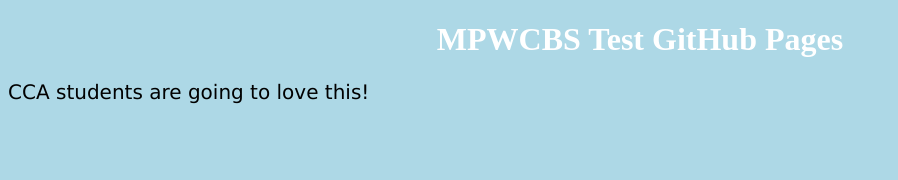
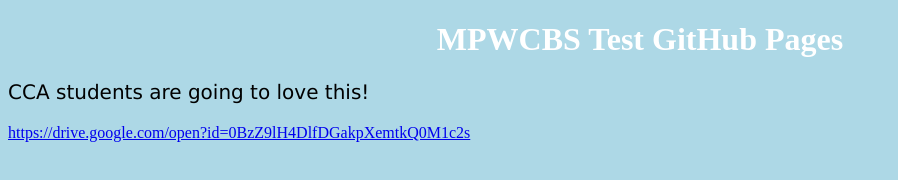
Before and after one commit to mpwcbs/mpwcbs.github.io, a plain HTML site: page index.html in a window 1280 px wide. Shown: the whole page, without its empty margins (0-898 px from the left). Drawn offline with Linux system fonts and the light colour scheme.

Commit message:
Update index.html

```diff
--- a/index.html
+++ b/index.html
@@ -23,5 +23,7 @@
 <h1>MPWCBS Test GitHub Pages</h1>
 <p>CCA students are going to love this!</p>
 
+    <a href="url">https://drive.google.com/open?id=0BzZ9lH4DlfDGakpXemtkQ0M1c2s</a>
+
 </body>
 </html>
```
